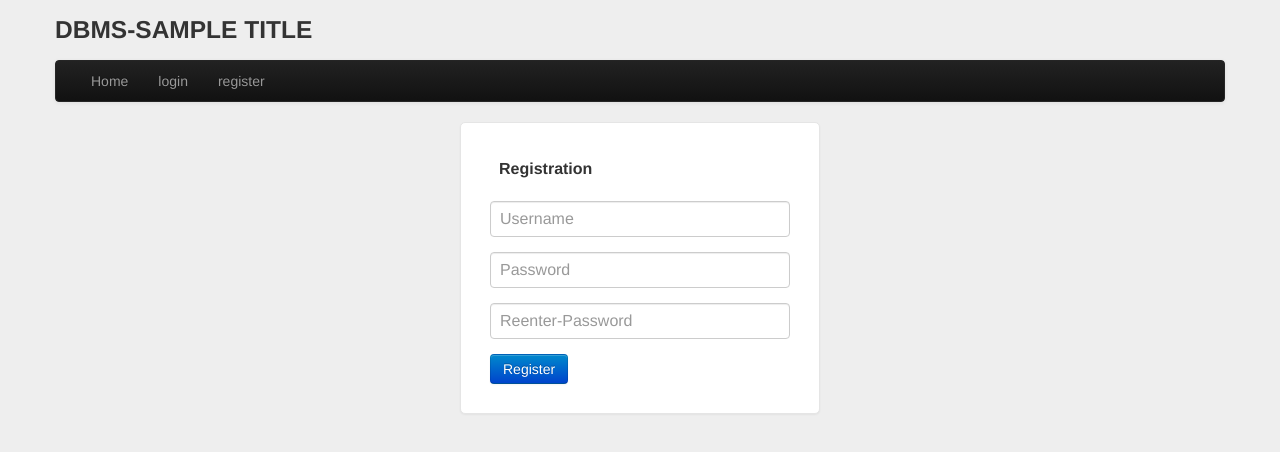
After one commit to mythreyaraj/UniqueID, a PHP site: template pages/register.php in a window 1280 px wide. The commit adds this page. Shown: the top 452 px of the page. Run offline with PHP 8.4, Linux system fonts and the light colour scheme; the template is opened without the code that fills it: most values are stand-ins (such as "Sample title", 1, 10 or a date in 2020).

Commit message:
added new pages

```diff
--- a/includes/footer.php
+++ b/includes/footer.php
@@ -1,3 +1,4 @@
+			</div>
 		</BODY>
 	<SCRIPT TYPE="text/javascript" src="js/bootstrap.min.js"></SCRIPT>
 </HTML>
--- a/includes/header.php
+++ b/includes/header.php
@@ -1,4 +1,4 @@
-<!DOCTYPE>
+<!DOCTYPE HTML>
 <HTML>
 	<HEAD>
 		<TITLE><?php echo $TITLE; ?></TITLE>
@@ -6,3 +6,32 @@
 		<link rel="stylesheet" type="text/css" href="css/bootstrap-responsive.min.css">
 	</HEAD>
 <BODY>
+<style type='text/css'>
+    body {
+      background-color: #eee;
+    }
+    #content {
+      background-color: #FFF;
+      border-radius: 5px;
+    }
+    #content .main {
+      padding: 20px;
+    }
+    #content .sidebar {
+      padding: 10px;
+    }
+    #content p {
+      line-height: 30px;
+    }
+</style>
+<div class='container'>
+    <h3>DBMS-<?php echo strtoupper($TITLE); ?></h3>
+    <div class='navbar navbar-inverse'>
+      <div class='navbar-inner nav-collapse' style="height: auto;">
+        <ul class="nav">
+          <li class='<?php if($TITLE=='home'){echo "active";} ?>'><a href="<?php echo $root."/home"?>">Home</a></li>
+          <li class='<?php if($TITLE=='login'){echo "active";} ?>'><a href="<?php echo $root."/login"?>">login</a></li>
+          <li class='<?php if($TITLE=='register'){echo "active";} ?>'><a href="<?php echo $root."/register"?>">register</a></li>
+        </ul>
+      </div>
+    </div>
--- a/index.php
+++ b/index.php
@@ -1,8 +1,9 @@
 <?php
+$root=$_SERVER['SCRIPT_NAME']."/..";
 include('includes/function.php');
 
 if(!isset($_GET['page'])){
-	redirect_to('/id/home');
+	redirect_to($root.'/home');
 }
 else{
 	$TITLE=$_GET['page'];
--- /dev/null
+++ b/pages/register.php
@@ -0,0 +1,30 @@
+<style type="text/css">
+	 .form-register {
+        max-width: 300px;
+        padding: 19px 29px 29px;
+        margin: 0 auto 20px;
+        background-color: #fff;
+        border: 1px solid #e5e5e5;
+        -webkit-border-radius: 5px;
+           -moz-border-radius: 5px;
+                border-radius: 5px;
+        -webkit-box-shadow: 0 1px 2px rgba(0,0,0,.05);
+           -moz-box-shadow: 0 1px 2px rgba(0,0,0,.05);
+                box-shadow: 0 1px 2px rgba(0,0,0,.05);
+      }
+      .form-register .form-register-heading,
+      .form-register input[type="text"],
+      .form-register input[type="password"] {
+        font-size: 16px;
+        height: auto;
+        margin-bottom: 15px;
+        padding: 7px 9px;
+      }
+</style>
+<form class="form-register">
+        <h4 class="form-register-heading">Registration</h4>
+        <input type="text" class="input-block-level" name="username" placeholder="Username">
+        <input type="password" class="input-block-level" name="password" placeholder="Password">
+        <input type="password" class="input-block-level" name="rpassword" placeholder="Reenter-Password">
+        <button class="btn btn-medium btn-primary" type="submit">Register</button>
+</form>
```
Also changed, not shown: pages/home.php (+13 -3 lines), pages/login.php (+32 -4 lines).
